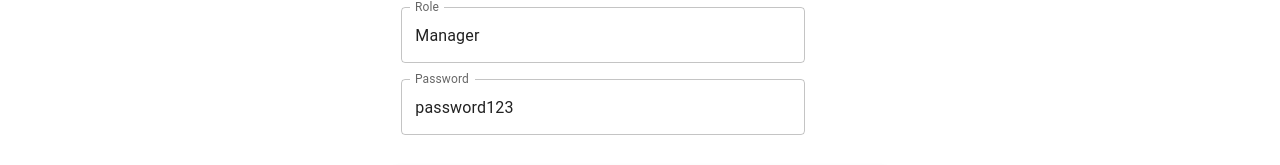
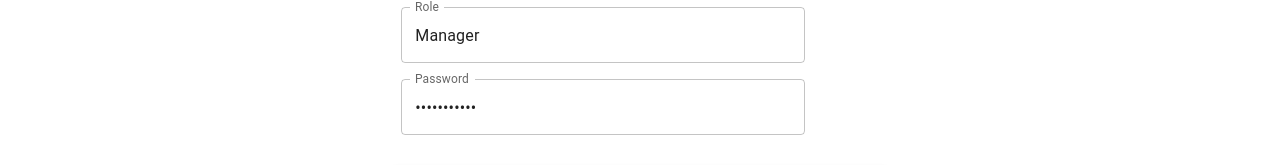
Before and after one commit to QianTea/capstone, a React (Create React App) app in the folder react-project/: page /admin/employee/editEmployee/1 in a window 1280 px wide. Shown: the part 327-492 px from the top of the page. Built offline with nearby package versions, Linux system fonts and the light colour scheme; sample sign-in values are in the browser's storage.

Commit message:
password

```diff
--- a/react-project/src/admin/components/addEmployee.js
+++ b/react-project/src/admin/components/addEmployee.js
@@ -78,6 +78,7 @@ const AddEmployee = () => {
                             id="staffPswd"
                             label="password"
                             variant="outlined"
+                            type="password"
                         />
                     </div>
                     {/* <button type="submit">submit</button> */}
--- a/react-project/src/admin/components/editEmployee.js
+++ b/react-project/src/admin/components/editEmployee.js
@@ -111,6 +111,7 @@ const EditEmployee = () => {
                             label="Password"
                             variant="outlined"
                             value={password}
+                            type="password"
                             onChange={(e) => setPassword(e.target.value)}
                         />
                     </div>
--- a/react-project/src/orderSystem/components/detailDisplay.js
+++ b/react-project/src/orderSystem/components/detailDisplay.js
@@ -232,6 +232,7 @@ const DetailDisplay = (props) => {
                             id="cusName" name="cusName"
                             label="Customer Name"
                             inputRef={cusNameRef}
+                            defaultValue={props.data.customer.name}
                         />
                     </Grid>
                     <Grid item xs={3} >
```
